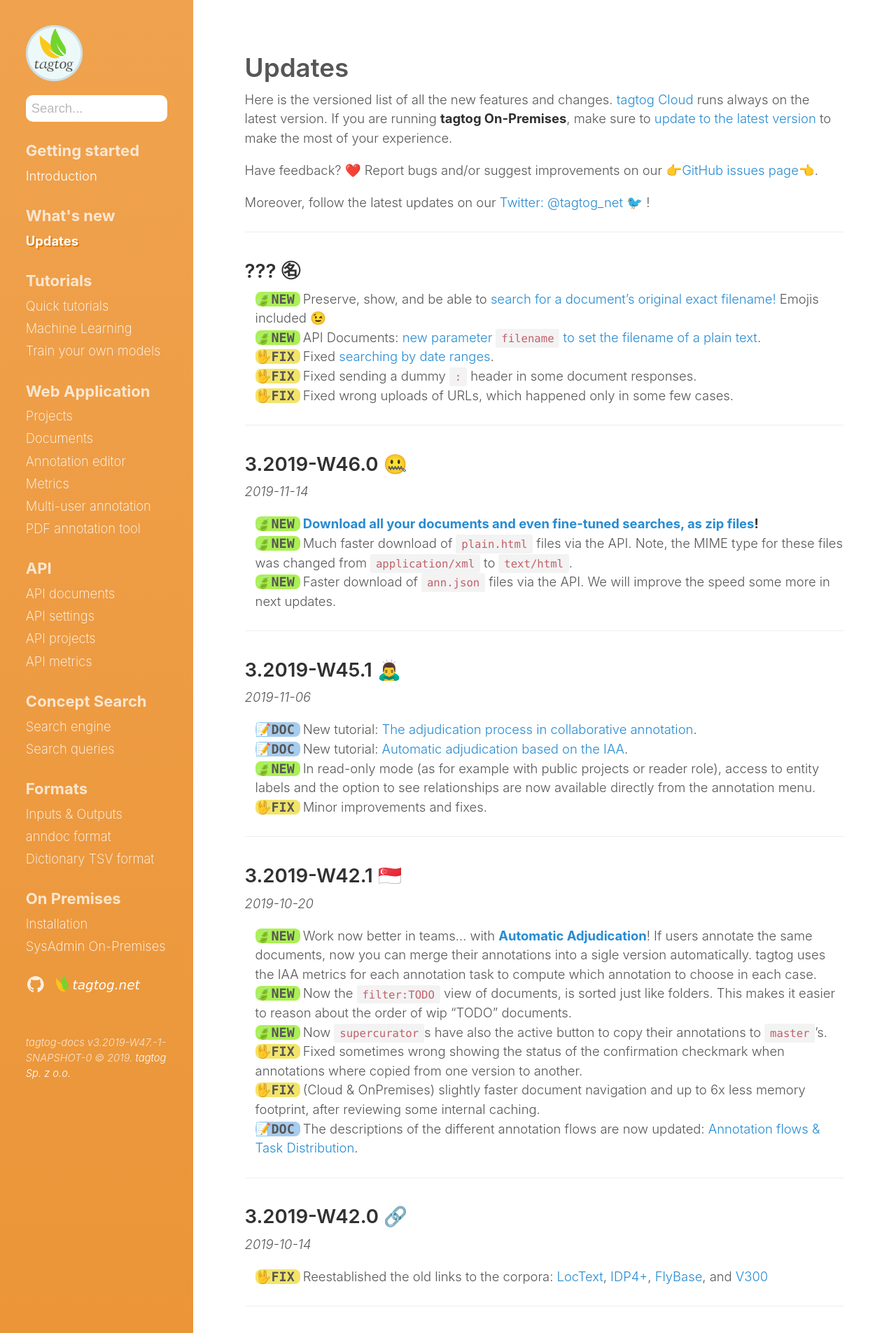
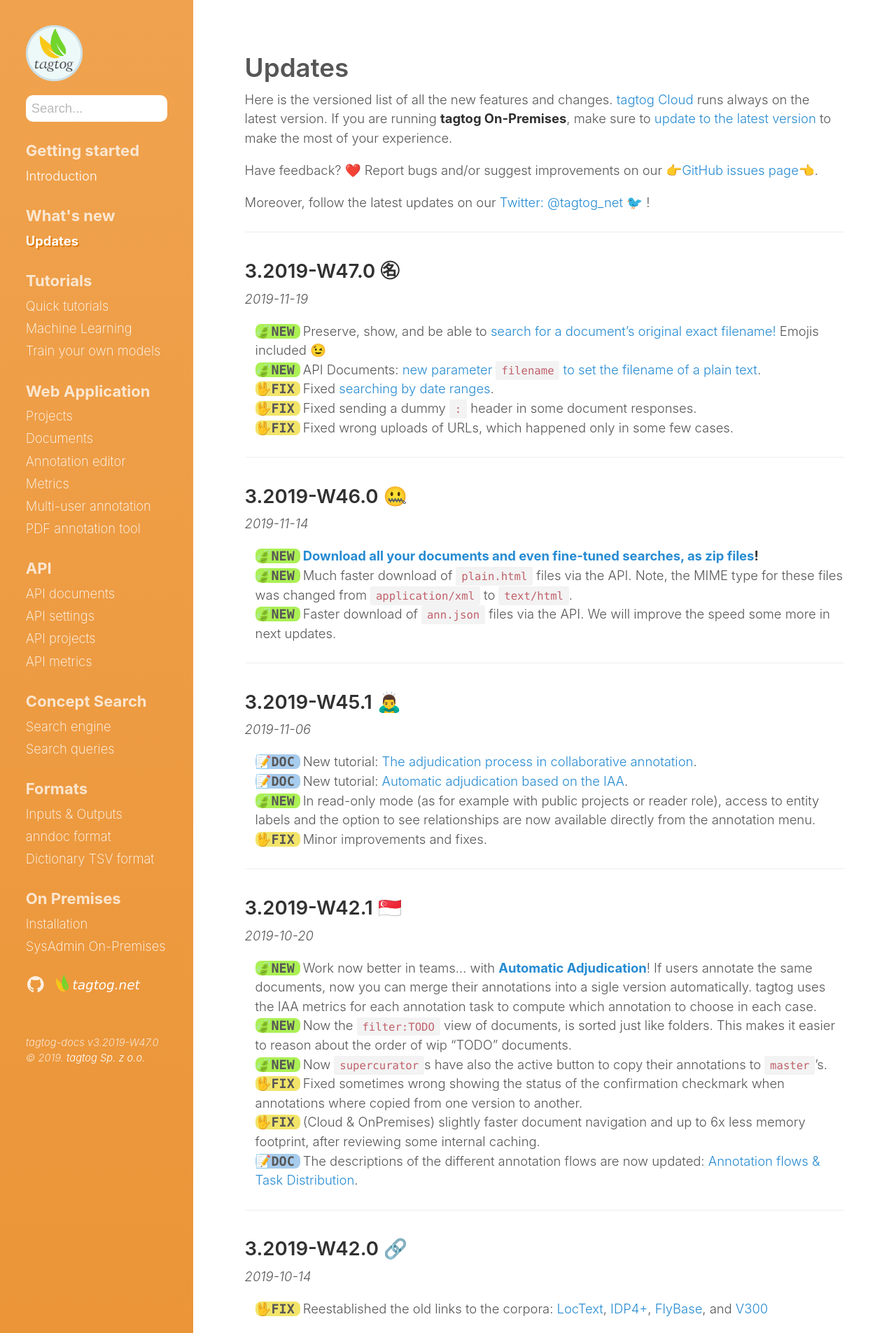
Before and after one commit to tagtogorg/tagtog-doc, a Jekyll site: the page built from updates.md, in a window 1280 px wide. Shown: the top 1905 px of the page at 70% size. Built offline with Jekyll 4.4.1, drawn with Linux system fonts in a browser that asks for light colours; nearby versions of some CDN libraries; emoji names are drawn with the system emoji font; some of the changed text lies outside the part shown.

Commit message:
Bump version: 3.2019-W47.0 ㊔

```diff
--- a/_config.yml
+++ b/_config.yml
@@ -71,7 +71,7 @@ plugins:
   - jemoji
 
 # Custom vars
-version: 3.2019-W47.-1-SNAPSHOT-0
+version: 3.2019-W47.0
 sidebar_home_link: true
 search_page: false
 # sidebar_blog_link:  '/blog'   # By default, your home page is your blog
--- a/updates.md
+++ b/updates.md
@@ -14,7 +14,8 @@ Moreover, follow the latest updates on our [Twitter: @tagtog_net 🐦](https://t
 
 ---
 
-## ??? ㊔
+## 3.2019-W47.0 ㊔
+_2019-11-19_
 
 <ul class="updates">
   <li class="new"><span markdown="1">Preserve, show, and be able to [search for a document's original exact filename!](search-queries.html#search-by-filename) Emojis included 😉</span></li>
```
Also changed, not shown: 1 other file.
